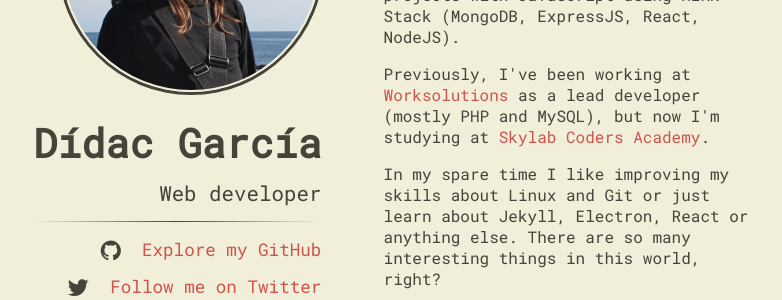
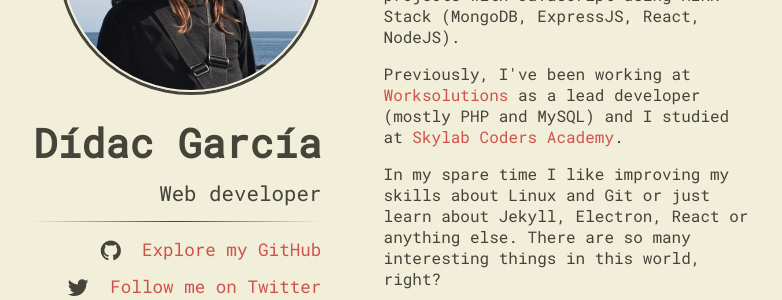
Before and after one commit to didaquis/didaquis, a Jekyll site: the page built from index.html, in a window 1280 px wide. Shown: the part 252-552 px from the top of the page, without its empty margins (246-1028 px from the left). Built offline with Jekyll 4.4.1, drawn with Linux system fonts in a browser that asks for light colours.

Commit message:
:pencil: Contenido actualizado

```diff
--- a/_includes/main-content.html
+++ b/_includes/main-content.html
@@ -1,6 +1,6 @@
 <h2>About me</h2>
 <p>Hi, my name is Dídac and I'm a full stack web developer living halfway between Barcelona and Terrassa.</p>
 <p>I’m interested in creating beautiful projects with JavaScript using MERN Stack (MongoDB, ExpressJS, React, NodeJS).</p>
-<p>Previously, I've been working at <a href="https://worksolutions.es" target="_blank" title="Worksolutions">Worksolutions</a> as a lead developer (mostly PHP and MySQL), but now I'm studying at <a href="http://www.skylabcoders.com/es" target="_blank" title="Skylab Coders Academy">Skylab Coders Academy</a>.</p>
+<p>Previously, I've been working at <a href="https://worksolutions.es" target="_blank" title="Worksolutions">Worksolutions</a> as a lead developer (mostly PHP and MySQL) and I studied at <a href="http://www.skylabcoders.com/es" target="_blank" title="Skylab Coders Academy">Skylab Coders Academy</a>.</p>
 <p>In my spare time I like improving my skills about Linux and Git or just learn about Jekyll, Electron, React or anything else. There are so many interesting things in this world, right?</p>
 <p>When I'm not in front of the computer, I'm probably doing some cool stuff with my Raspberry Pi or I’m out there just rock climbing!<br><span style="white-space: nowrap; line-height: 220%;">¯\_(ツ)_/¯</span></p>
```
